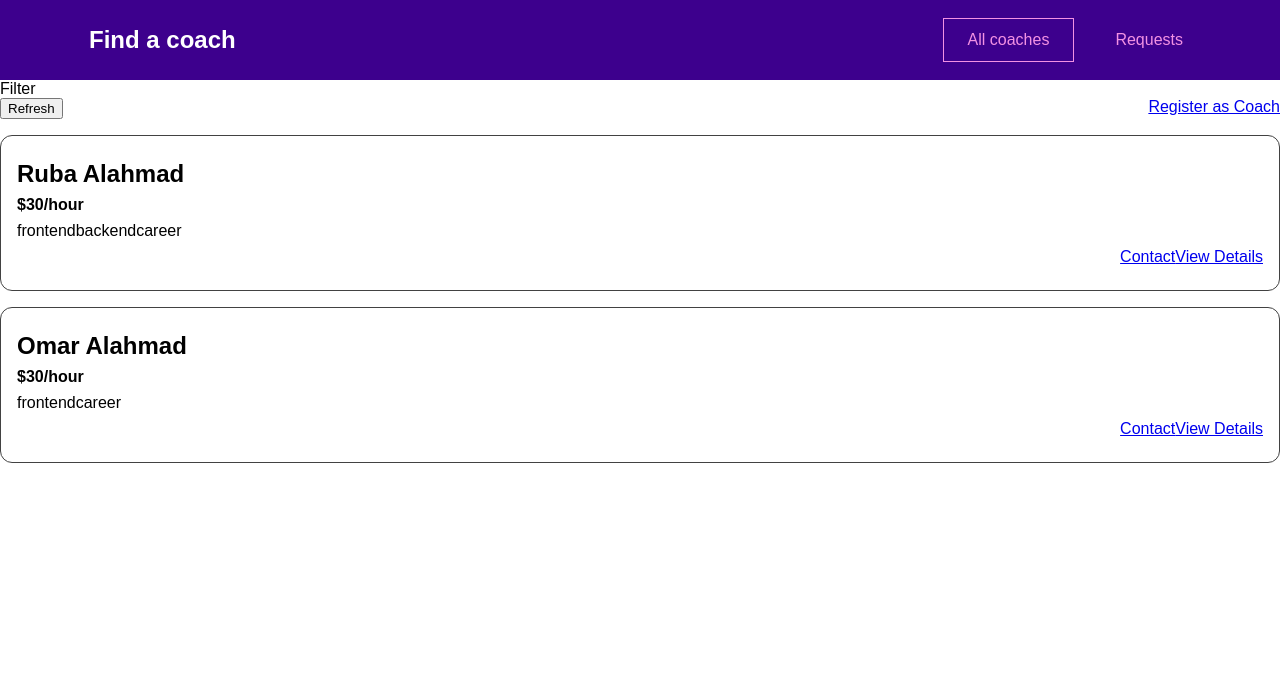
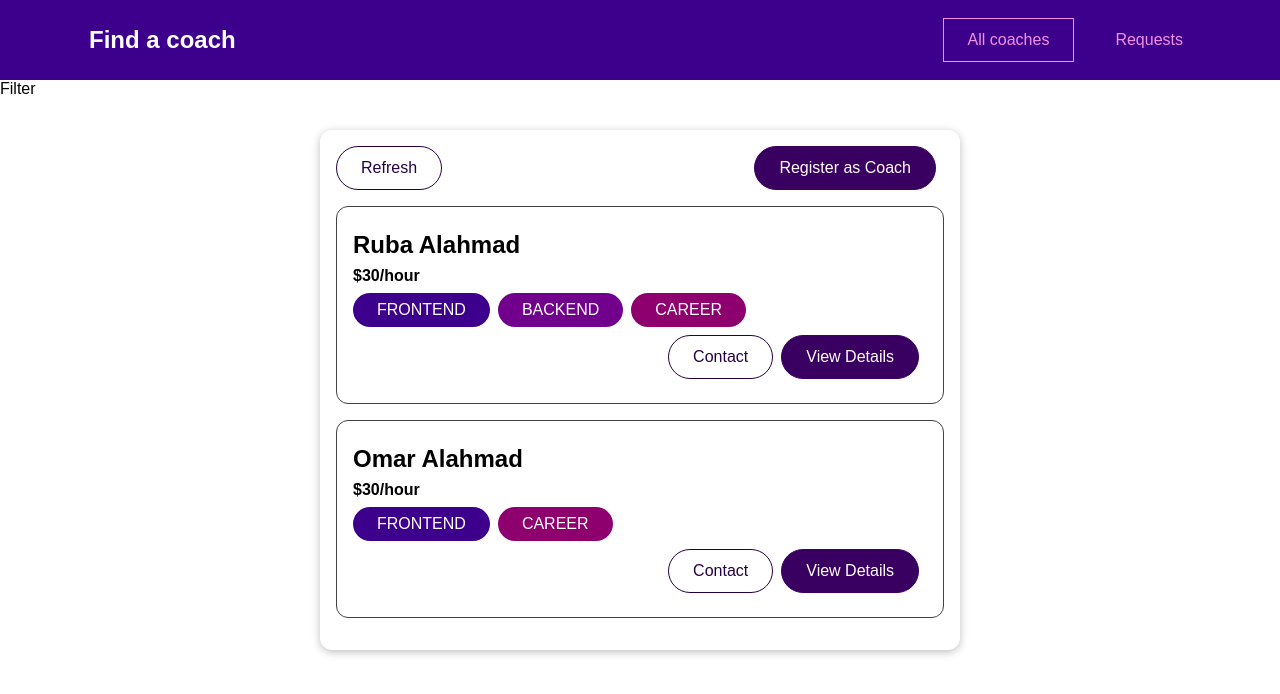
Before and after one commit to Ruba-Alahmad/Find-a-coach, a Vue app: page /coaches in a window 1280 px wide. Shown: the top 694 px of the page. Built offline with nearby package versions, Linux system fonts and the light colour scheme.

Commit message:
Add base components

```diff
--- a/src/components/coaches/coachItem.vue
+++ b/src/components/coaches/coachItem.vue
@@ -3,17 +3,19 @@
         <h3>{{fullName}}</h3>
         <h4>${{rate}}/hour</h4>
         <div>
-            <span v-for="area in areas" :key="area">{{area}}</span>
+            <base-badge v-for="area in areas" :key="area" :type="area" :title="area"></base-badge>
         </div>
         <div class="actions">
-            <router-link :to="coachContactLink">Contact</router-link>
-            <router-link :to="coachDetailsLink">View Details</router-link>
+            <base-button mode="outline" link :to="coachContactLink">Contact</base-button>
+            <base-button link :to="coachDetailsLink">View Details</base-button>
         </div>
     </li>
 </template>
 
 <script>
+import BaseBadge from '../ui/BaseBadge.vue';
 export default {
+  components: { BaseBadge },
     props: ['id', 'firstName', 'lastName', 'rate', 'areas'],
     computed:{
         fullName(){
--- /dev/null
+++ b/src/components/ui/BaseBadge.vue
@@ -0,0 +1,42 @@
+<template>
+    <span class="badge" :class="type">
+        {{text}}
+    </span>
+</template>
+
+<script>
+export default {
+    props: ['type', 'title'],
+    computed:{
+        text(){
+            return this.title.toUpperCase();
+        }
+    }
+}
+</script>
+
+<style scoped>
+    .badge {
+  background-color: #ccc;
+  color: #252525;
+  border-radius: 30px;
+  padding: 0.5rem 1.5rem;
+  display: inline-block;
+  margin-right: 0.5rem;
+}
+
+.frontend {
+  background-color: #3d008d;
+  color: white;
+}
+
+.backend {
+  background-color: #71008d;
+  color: white;
+}
+
+.career {
+  background-color: #8d006e;
+  color: white;
+}
+</style>
--- /dev/null
+++ b/src/components/ui/BaseButton.vue
@@ -0,0 +1,74 @@
+<template>
+    <button v-if="!link" :class="mode">
+        <slot></slot>
+    </button>
+    <router-link v-else :to="to" :class="mode">
+        <slot></slot>
+    </router-link>
+</template>
+
+<script>
+export default {
+    props:{
+        link:{
+            type:Boolean,
+            required:false,
+            default:false
+        },
+        to:{
+            type:String,
+            required: false,
+            default: '/'
+        },
+        mode:{
+            type:String,
+            required:false,
+            default: null
+        }
+    }
+}
+</script>
+
+
+<style scoped>
+    button,
+    a {
+  text-decoration: none;
+  padding: 0.75rem 1.5rem;
+  font: inherit;
+  background-color: #3a0061;
+  border: 1px solid #3a0061;
+  color: white;
+  cursor: pointer;
+  border-radius: 30px;
+  margin-right: 0.5rem;
+  display: inline-block;
+}
+
+a:hover,
+a:active,
+button:hover,
+button:active {
+  background-color: #270041;
+  border-color: #270041;
+}
+
+.flat {
+  background-color: transparent;
+  color: #3a0061;
+  border: none;
+}
+
+.outline {
+  background-color: transparent;
+  border-color: #270041;
+  color: #270041;
+}
+
+.flat:hover,
+.flat:active,
+.outline:hover,
+.outline:active {
+  background-color: #edd2ff;
+}
+</style>
--- /dev/null
+++ b/src/components/ui/BaseCard.vue
@@ -0,0 +1,16 @@
+<template>
+    <div class="card">
+        <slot></slot>
+    </div>
+</template>
+
+
+<style scoped>
+    .card {
+  border-radius: 12px;
+  box-shadow: 0 2px 8px rgba(0, 0, 0, 0.26);
+  padding: 1rem;
+  margin: 2rem auto;
+  max-width: 40rem;
+}
+</style>
--- a/src/main.js
+++ b/src/main.js
@@ -2,8 +2,14 @@
 import router from './router';
 import App from './App.vue'
 import store from './store/index.js'
+import BaseCard from './components/ui/BaseCard.vue'
+import BaseButton from './components/ui/BaseButton.vue'
+import BaseBadge from './components/ui/BaseBadge.vue'
 
 const app = createApp(App);
 app.use(router);
 app.use(store);
+app.component('base-card', BaseCard);
+app.component('base-button', BaseButton);
+app.component('base-badge', BaseBadge);
 app.mount('#app');
--- a/src/pages/coaches/coachesList.vue
+++ b/src/pages/coaches/coachesList.vue
@@ -1,9 +1,10 @@
 <template>
     <section>Filter</section>
     <section>
+        <base-card>
         <div class="controls">
-            <button>Refresh</button>
-            <router-link to="/register">Register as Coach</router-link>
+            <base-button mode="outline">Refresh</base-button>
+            <base-button link to="/register">Register as Coach</base-button>
         </div>
         <ul v-if="hasCoaches">
         <coach-item v-for="coach in filteredCoaches"
@@ -15,16 +16,19 @@
         </coach-item>
         </ul>
         <h3 v-else>No Coaches found</h3>
+        </base-card>
     </section>
 </template>
 
 
 <script>
 import coachItem from '../../components/coaches/coachItem.vue';
+import BaseButton from '../../components/ui/BaseButton.vue';
 
 export default {
     components:{
         coachItem,
+        BaseButton,
     },
     computed:{
         filteredCoaches(){
```
